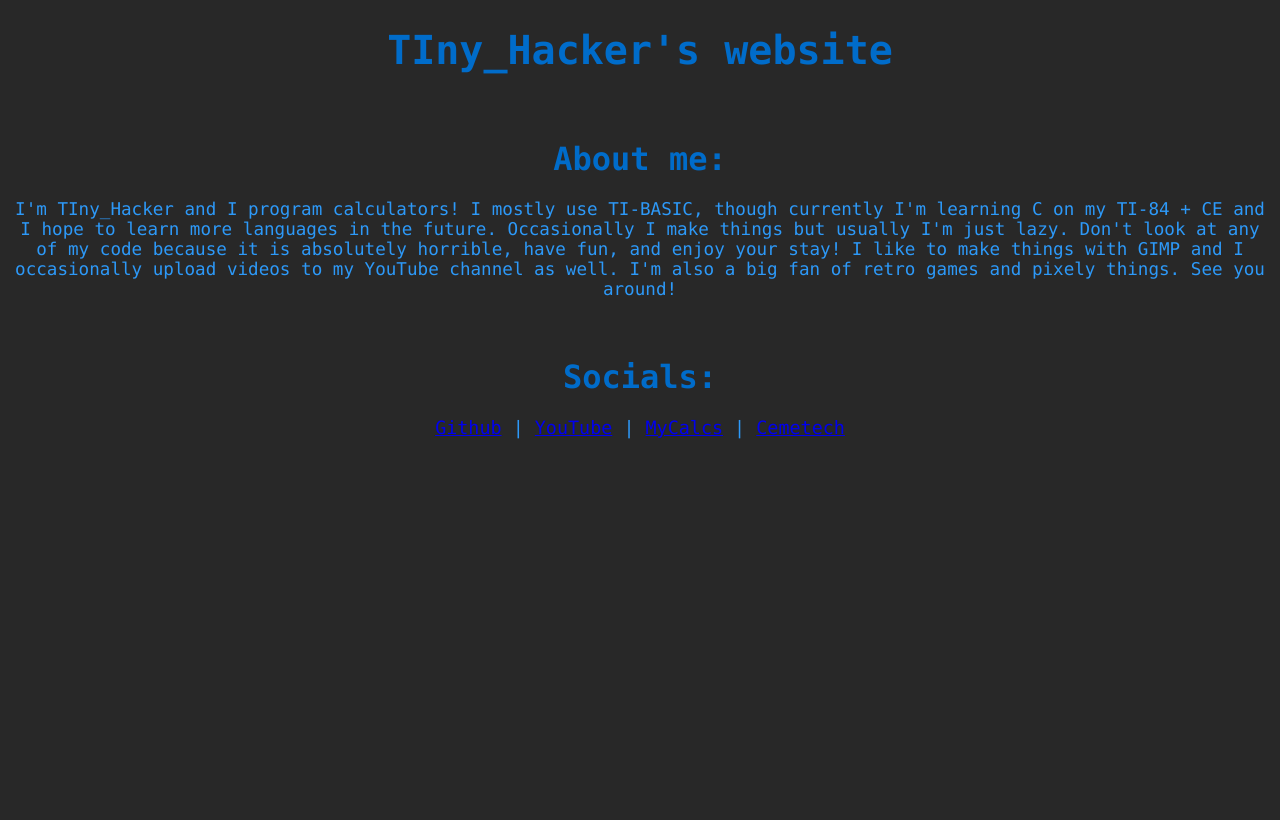
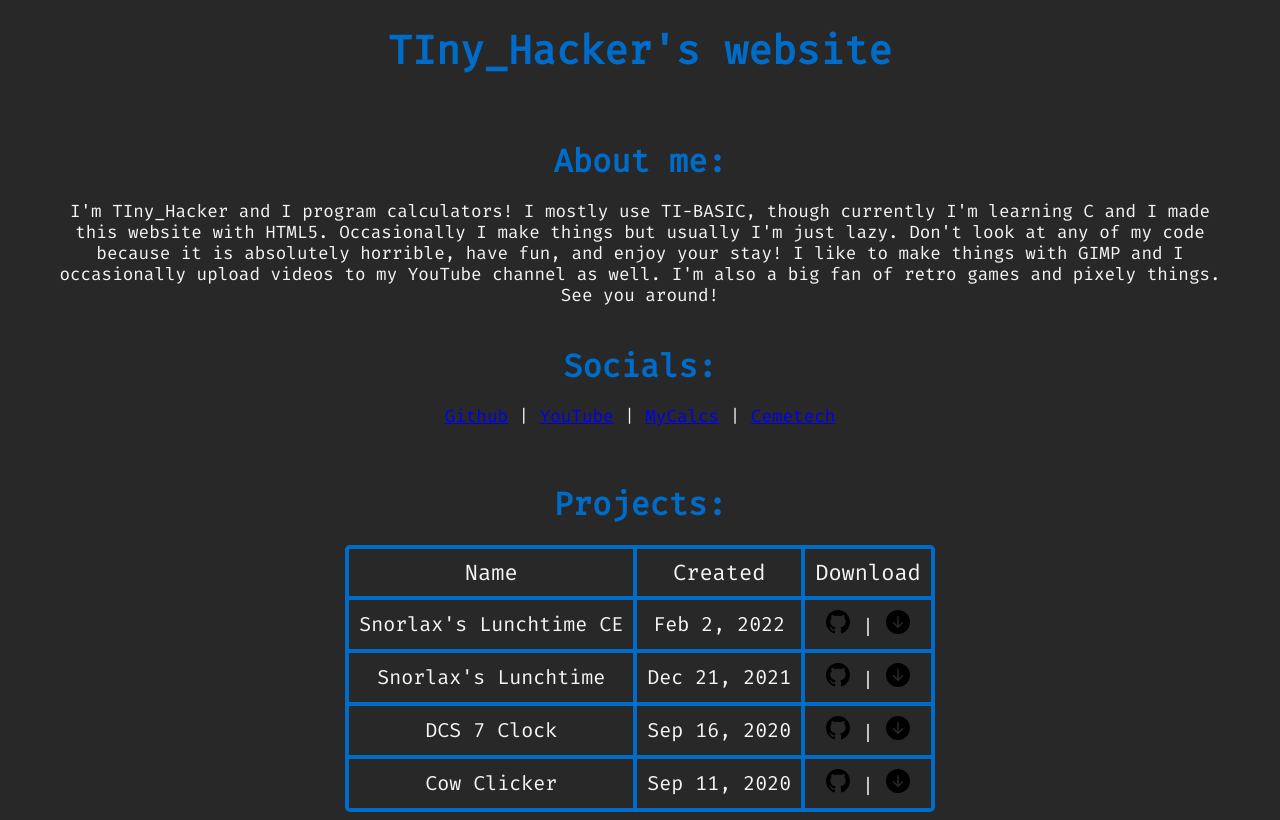
Before and after one commit to TIny-Hacker/tiny-hacker.github.io, a plain HTML site: page index.html in a window 1280 px wide. Drawn offline with Linux system fonts and the light colour scheme.

Commit message:
Add a projects page and a lot of other things too

```diff
--- /dev/null
+++ b/css/style.css
@@ -0,0 +1,47 @@
+.title {
+    text-align: center;
+    font-size:250%;
+    color: #006cca;
+}
+
+.subtitle {
+    text-align: center;
+    color: #006cca;
+}
+
+.paragraph {
+    text-align: center;
+    font-size:110%;
+    color: whitesmoke;
+}
+
+.download {
+    text-align: center;
+    text-decoration: none;
+    color: whitesmoke;
+}
+
+.download:hover {
+    opacity: 0.5;
+}
+
+.table {
+    border: solid #006cca 2px;
+    border-collapse: separate;
+    border-spacing: 0;
+    border-radius: 5px;
+    font-size: 125%;
+    color: whitesmoke;
+    text-align: center;
+}
+
+.table .header{
+    border: solid #006cca 2px;
+    font-size: 110%;
+    padding: 10px;
+}
+
+.table .row{
+    border: solid #006cca 2px;
+    padding: 10px;
+}
--- a/index.html
+++ b/index.html
@@ -2,20 +2,85 @@
 <html lang="en">
     <head>
         <meta charset="utf-8">
+        <link rel="stylesheet" type="text/css" href="css/style.css">
+        <link href='https://fonts.googleapis.com/css?family=Fira Mono' rel='stylesheet'>
         <title>TIny_Hacker's Website</title>
         <link rel="icon" type="image/x-icon" href="/images/favicon.ico">
     </head>
 
-    <body style="background-color: #282828; font-family: monaco;">
+    <body style="background-color: #282828; font-family: Fira Mono;">
         <div style="margin: 10px 50px 0px 50px;"></div>
-            <h1 style="text-align: center; font-size:250%; color:#006cca;">TIny_Hacker's website</h1>
+            <h1 class="title">TIny_Hacker's website</h1>
             <br>
-            <h1 style="text-align: center; color:#006cca;">About me:</h2>
-            <p style="text-align: center; font-size:110%; color:#2d99f8;">I'm TIny_Hacker and I program calculators! I mostly use TI-BASIC, though currently I'm learning C on my TI-84 + CE and I hope to learn more languages in the future. Occasionally I make things but usually I'm just lazy. Don't look at any of my code because it is absolutely horrible, have fun, and enjoy your stay! I like to make things with GIMP and I occasionally upload videos to my YouTube channel as well. I'm also a big fan of retro games and pixely things. See you around!</p>
+            <h1 class="subtitle">About me:</h2>
+            <p class="paragraph" style="margin: 0px 50px;">I'm TIny_Hacker and I program calculators! I mostly use TI-BASIC, though currently I'm learning C and I made this website with HTML5. Occasionally I make things but usually I'm just lazy. Don't look at any of my code because it is absolutely horrible, have fun, and enjoy your stay! I like to make things with GIMP and I occasionally upload videos to my YouTube channel as well. I'm also a big fan of retro games and pixely things. See you around!</p>
             <br>
-            <h1 style="text-align: center; color:#006cca;">Socials:</h1>
-            <p style="text-align: center; font-size:115%; color:#2d99f8;"><a href="https://github.com/tiny-hacker/">Github</a> | <a href="https://youtube.com/TInyHackerCalcs">YouTube</a> | <a href="https://my.calcs.quest/profile.php?uid=117">MyCalcs</a> | <a href="https://www.cemetech.net/forum/profile.php?mode=viewprofile&u=30499">Cemetech</a></p>
+            <h1 class="subtitle">Socials:</h1>
+            <p class="paragraph">
+                <a href="https://github.com/tiny-hacker/">Github</a> |
+                <a href="https://youtube.com/TInyHackerCalcs">YouTube</a> |
+                <a href="https://my.calcs.quest/profile.php?uid=117">MyCalcs</a> |
+                <a href="https://www.cemetech.net/forum/profile.php?mode=viewprofile&u=30499">Cemetech</a>
+            </p>
+            <br>
+            <h1 class="subtitle">Projects:</h1>
+            <table class="table" style="margin: auto;">
+                <tbody>
+                    <tr>
+                        <td class="header">Name</td>
+                        <td class="header">Created</td>
+                        <td class="header">Download</td>
+                    </tr>
+                    <tr">
+                        <td class="row">Snorlax's Lunchtime CE</td>
+                        <td class="row">Feb 2, 2022</td>
+                        <td class="row">
+                            <a href="https://github.com/TIny-Hacker/Snorlax-Lunchtime-CE" class="download">
+                                <img src="images/github.svg" alt="GitHub" width="24pt" height="24pt">
+                            </a>|
+                            <a href="files/Snorlax's Lunchtime CE.zip" target="_blank" rel="noopener noreferrer" class="download">
+                                <img src="images/download.svg" alt="Download" width="24pt" height="24pt">
+                            </a>
+                        </td>
+                    </tr>
+                    <tr>
+                        <td class="row">Snorlax's Lunchtime</td>
+                        <td class="row">Dec 21, 2021</td>
+                        <td class="row">
+                            <a href="https://github.com/TIny-Hacker/Snorlax-Lunch-Time" class="download">
+                                <img src="images/github.svg" alt="GitHub" width="24pt" height="24pt">
+                            </a>|
+                            <a href="files/Snorlax's Lunchtime.zip" target="_blank" rel="noopener noreferrer" class="download">
+                                <img src="images/download.svg" alt="Download" width="24pt" height="24pt">
+                            </a>
+                        </td>
+                    </tr>
+                    <tr>
+                        <td class="row">DCS 7 Clock</td>
+                        <td class="row">Sep 16, 2020</td>
+                        <td class="row">
+                            <a href="https://github.com/TIny-Hacker/DCS-7-Clock" class="download">
+                                <img src="images/github.svg" alt="GitHub" width="24pt" height="24pt">
+                            </a>|
+                            <a href="files/DCS 7 Clock v1.1.zip" target="_blank" rel="noopener noreferrer" class="download">
+                                <img src="images/download.svg" alt="Download" width="24pt" height="24pt">
+                            </a>
+                        </td>
+                    </tr>
+                    <tr>
+                        <td class="row">Cow Clicker</td>
+                        <td class="row">Sep 11, 2020</td>
+                        <td class="row">
+                            <a href="https://github.com/TIny-Hacker/Cow-Clicker-84-Plus" class="download">
+                                <img src="images/github.svg" alt="GitHub" width="24pt" height="24pt">
+                            </a>|
+                            <a href="files/Cow Clicker v1.2.zip" target="_blank" rel="noopener noreferrer" class="download">
+                                <img src="images/download.svg" alt="Download" width="24pt" height="24pt">
+                            </a>
+                        </td>
+                    </tr>
+                </tbody>
+            </table>
         </div>
     </body>
-
 </html>
```
Also changed, not shown: images/download.svg (added), images/github.svg (added), 4 other files.
